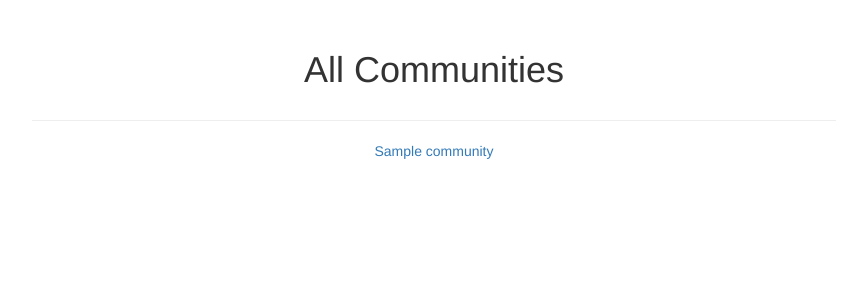
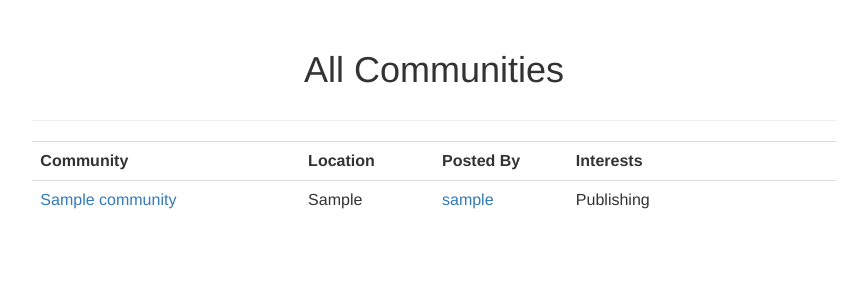
Before and after one commit to takwas/CommunityFund, a Django app: page /community/list in a window 1280 px wide. Shown: the part 51-351 px from the top of the page, without its empty margins (191-1058 px from the left). Run offline with Django 3.2, Linux system fonts and the light colour scheme; a user stored in the database is signed in; tables that the repository leaves empty hold one stand-in row (values such as "Sample post"); some libraries are stand-ins or nearby versions.

Commit message:
table for community list

```diff
--- a/home/templates/home/community_list.html
+++ b/home/templates/home/community_list.html
@@ -9,14 +9,38 @@
 
         <hr>
 
-        <div class="col-md-8 center">
-            {% for post in object_list %}
-                <div class="center info">
-                    <a href="{% url 'community_details' pk=post.pk %}">
-                        {{ post.name }}
-                    </a>
-                </div>
-            {% endfor %}
+        <div class="center">
+            <table class="table">
+                <tr>
+                    <th class="col-md-4">Community</th>
+                    <th class="col-md-2">Location</th>
+                    <th class="col-md-2">Posted By</th>
+                    <th class="col-md-4">Interests</th>
+                </tr>
+
+                {% for post in object_list %}
+                    <tr>
+                        <td>
+                            <a href="{% url 'community_details' pk=post.pk %}">
+                                {{ post.name }}
+                            </a>
+                        </td>
+
+                        <td>{{ post.location }}</td>
+
+                        <td>
+                            <a href="{% url 'user_profile' slug=post.creator %}">
+                                {{ post.creator }}
+                            </a>
+                        </td>
+
+                        <td>
+                            {% for i in post.interests %}
+                                <span>{{ i }}</span>
+                            {% endfor %}
+                        </td>
+
+                {% endfor %}
         </div>
     {% else %}
         <span class="h1 center">Login or Register to get started</span>
```
